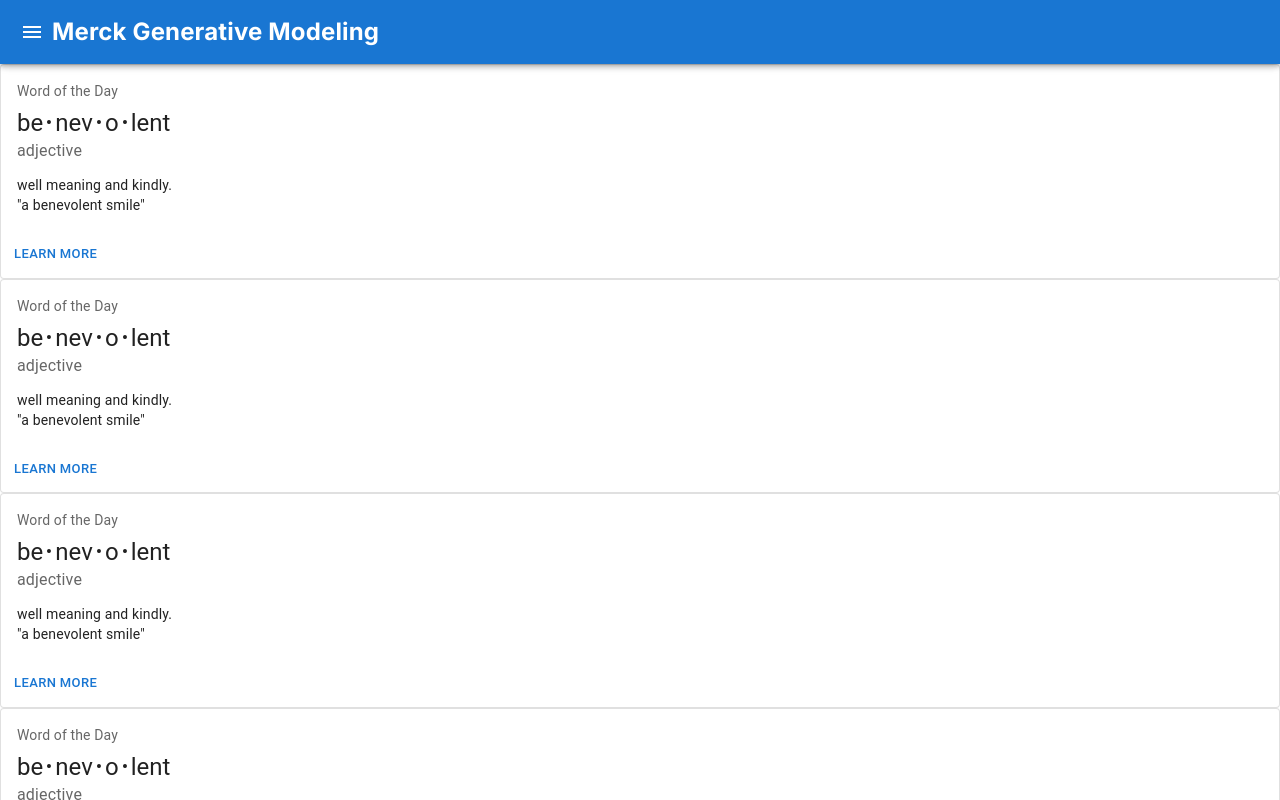
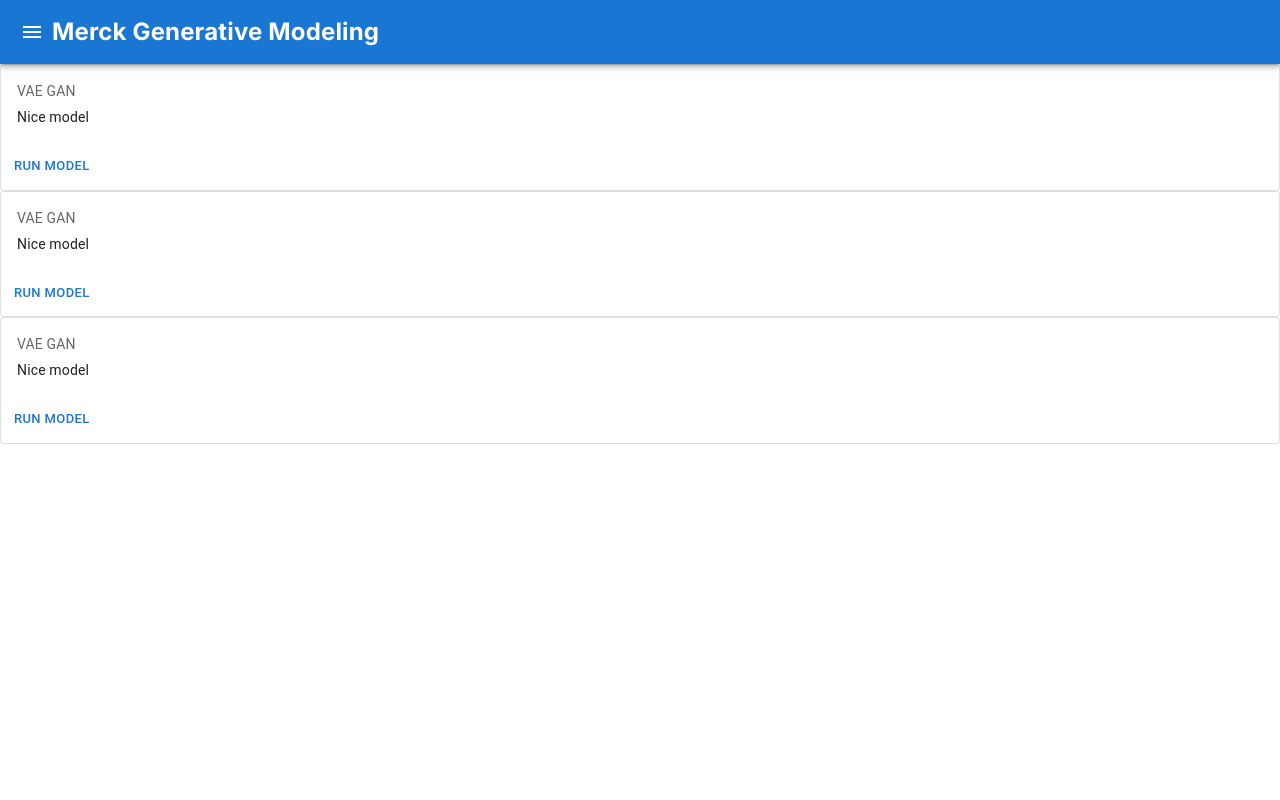
Before and after one commit to jag-prabhakaran/molecular-generative-modeling, a Next.js app in the folder refreshed-front-end/merck-generative-modeling/: page / in a window 1280 px wide. Shown: the top 800 px of the page. Built offline with nearby package versions, Linux system fonts and the light colour scheme.

Commit message:
added props for ModelCard

```diff
--- a/refreshed-front-end/merck-generative-modeling/src/app/_components/ModelCard.tsx
+++ b/refreshed-front-end/merck-generative-modeling/src/app/_components/ModelCard.tsx
@@ -15,36 +15,27 @@
   </Box>
 );
 
-const card = (
+export default function ModelCard(props: { ModelTitle: string; ModelDescription: string }) {
+  // Now you can destructure with types already defined
+  const { ModelTitle, ModelDescription } = props;
+
+  return (
+    <Box sx={{ minWidth: 275 }}>
+      <Card variant="outlined">
         <React.Fragment>
           <CardContent>
             <Typography sx={{ fontSize: 14 }} color="text.secondary" gutterBottom>
-        Word of the Day
-      </Typography>
-      <Typography variant="h5" component="div">
-        be{bull}nev{bull}o{bull}lent
-      </Typography>
-      <Typography sx={{ mb: 1.5 }} color="text.secondary">
-        adjective
+              {ModelTitle} {/* Use the ModelTitle prop */}
             </Typography>
             <Typography variant="body2">
-        well meaning and kindly.
-        <br />
-        {'"a benevolent smile"'}
+              {ModelDescription} {/* Use the ModelDescription prop */}
             </Typography>
           </CardContent>
           <CardActions>
-      <Button size="small">Learn More</Button>
+            <Button size="small">Run Model</Button>
           </CardActions>
         </React.Fragment>
-);
-
-
-
-export default function ModelCard() {
-  return (
-    <Box sx={{ minWidth: 275 }}>
-      <Card variant="outlined">{card}</Card>
+      </Card>
     </Box>
   );
 }
--- a/refreshed-front-end/merck-generative-modeling/src/app/page.tsx
+++ b/refreshed-front-end/merck-generative-modeling/src/app/page.tsx
@@ -4,8 +4,11 @@
 
 export default function Home() {
   const models = [];
-  for (let i = 0; i < 7; i++) {
-    models.push(<ModelCard />);
+  for (let i = 0; i < 3; i++) {
+    models.push(<ModelCard
+      ModelTitle="VAE GAN"
+      ModelDescription="Nice model"
+    />);
   }
   return (
     <Box className="flex">
```
Also changed, not shown: 1 other file (tests, documents, lock files or other folders). Lines whose indentation alone changed are shown as unchanged.
